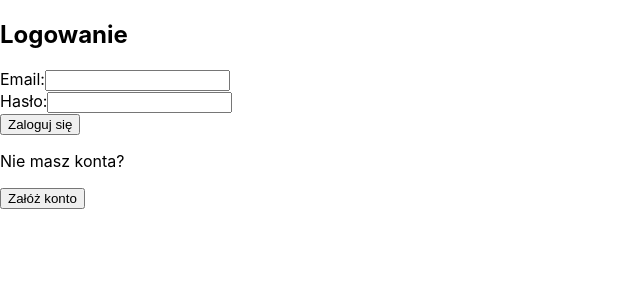
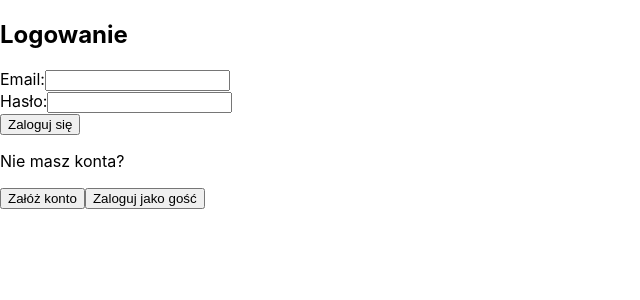
Before and after one commit to WisMaja/Web-App-Money-Tracker, a React (Create React App) app in the folder frontend/: page / in a window 1280 px wide. Shown: the top 300 px of the page, without its empty margins (0-640 px from the left). Built offline with nearby package versions, Linux system fonts and the light colour scheme.

Commit message:
dodanie logowania jako gość

```diff
--- a/frontend/src/Login.js
+++ b/frontend/src/Login.js
@@ -35,11 +35,17 @@ const Login = () => {
       }
 
       localStorage.setItem('token', data.token);
-      navigate('/home'); // Przekierowanie do panelu użytkownika
+      navigate('/home', { state: { userId: data.userId } }); // Przekazanie userId do Home
     } catch (error) {
       setError(error.message);
     }
 
+  };
+
+
+  const handleGuestLogin = () => {
+    localStorage.setItem('guest', 'true');
+    navigate('/home', { state: { userId: 'guest' } });
   };
 
   return (
@@ -60,6 +66,7 @@ const Login = () => {
       </form>
       <p>Nie masz konta?</p>
       <button onClick={() => navigate('/register')}>Załóż konto</button>
+      <button onClick={handleGuestLogin}>Zaloguj jako gość</button>
     </div>
   );
 };
```
